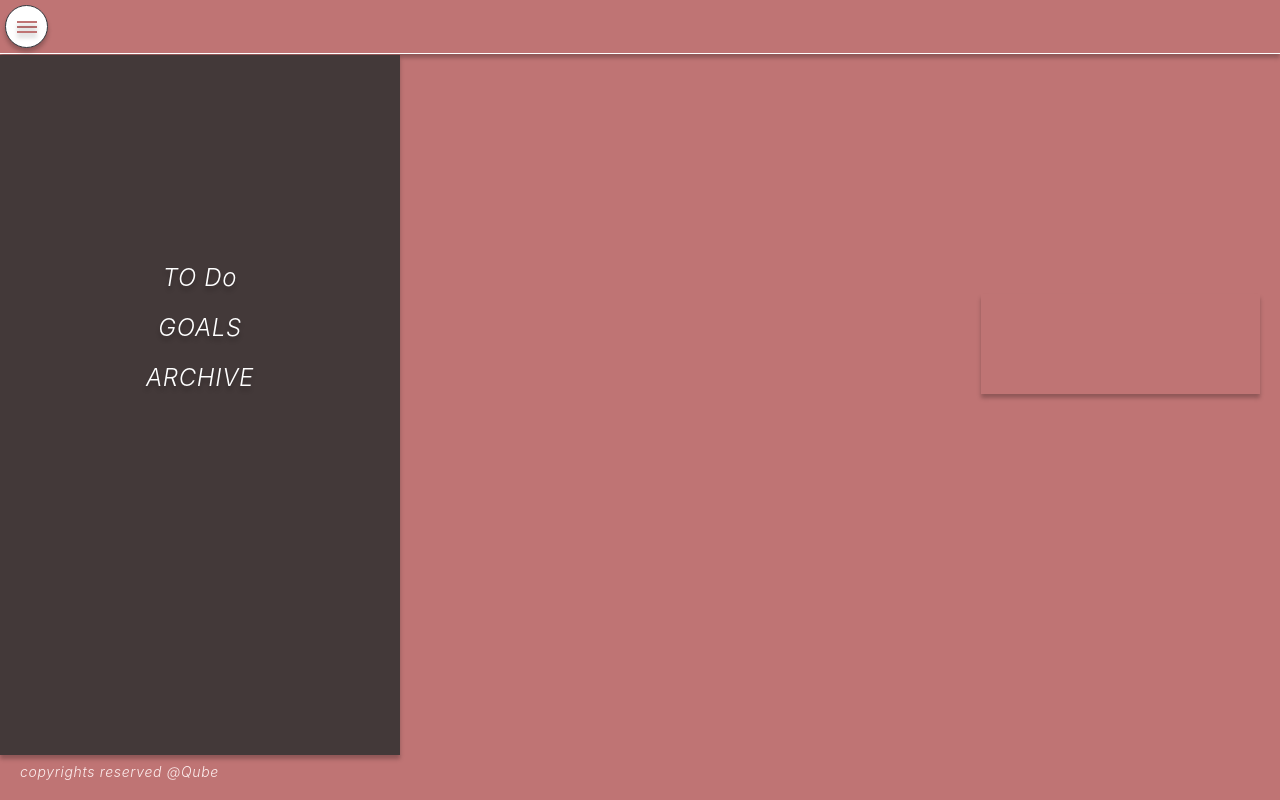
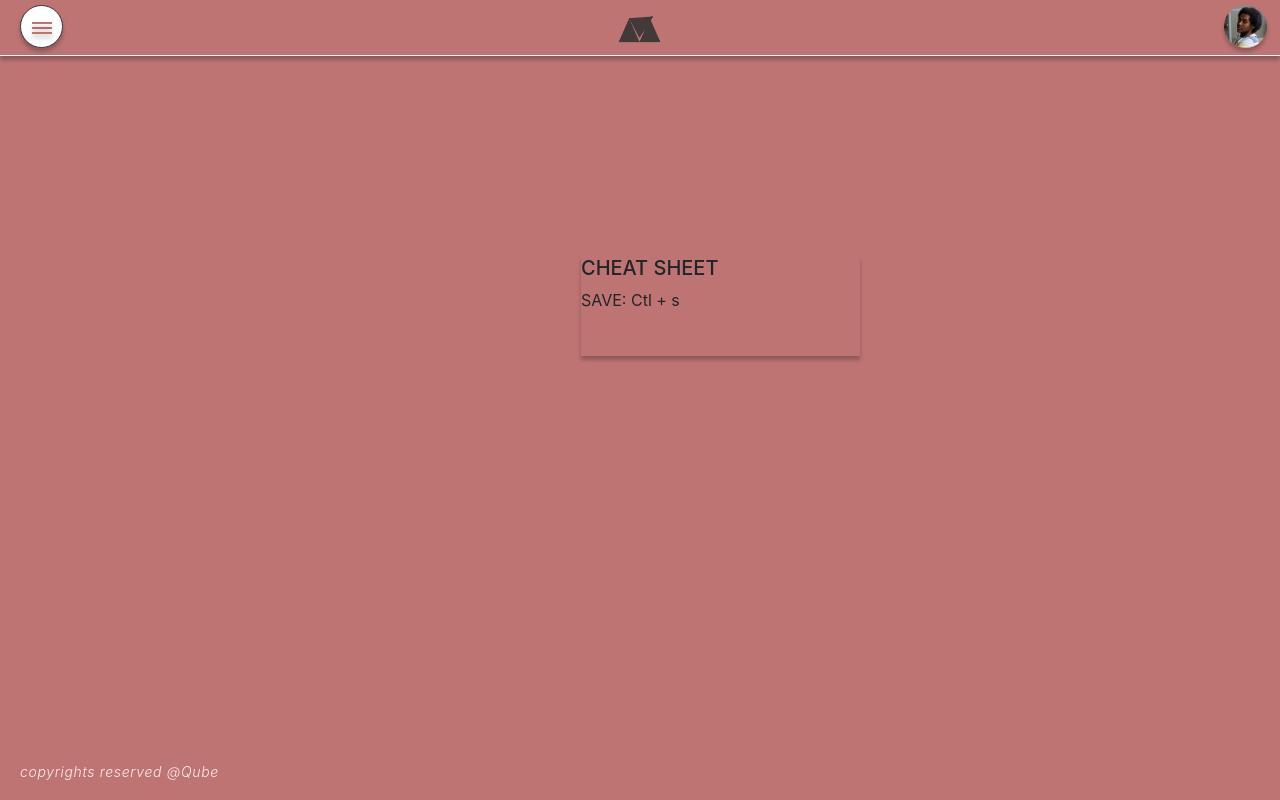
Before and after one commit to qalfaki/qube, a React (Create React App) app: page /home in a window 1280 px wide. Built offline with nearby package versions, Linux system fonts and the light colour scheme.

Commit message:
add avatar, sidebar and logo

```diff
--- a/src/App.css
+++ b/src/App.css
@@ -154,9 +154,9 @@ input {
     z-index: 1000;
     position: fixed;
     top: 55px;
-    width: 400px;   /*set to 0 to toggle back*/
+       /*set to 0 to toggle back*/
     height: calc(100% - 100px);
-    /*margin-left: -400px;    set to un comment to toggle back*/
+    margin-left: -400px;   /*set to un comment to toggle back*/
     overflow-y: auto;
     -webkit-transition: all 0.5s ease;
     -moz-transition: all 0.5s ease;
@@ -170,11 +170,23 @@ input {
 /* page content style */
 .page-content {
     z-index: 1001;
-    width: calc(100% - 400px);
     position: relative;
     padding-top: 40px;
     height: auto;
-    margin-left: 400px;
+}
+
+
+.toggle-sidebar {
+	margin-left: 0;
+	width: 400px;
+	 -webkit-transition: all 0.5s ease;
+    -moz-transition: all 0.5s ease;
+    -o-transition: all 0.5s ease;
+    transition: all 0.5s ease;
+}
+
+.toggle-page-conetent {
+	width: calc(100% - 400px);
 }
 
 .wrapper {
@@ -209,10 +221,10 @@ input {
 
 
 .cheat-sheet-container {
-	position: relative;
+	position: absolute;
    	width: 279px;
   	height: 100px;
-  	float: right;
+  	right: 0;
   	margin-right: 20px;
   	top: 200px;
   	background: #BF7474;
@@ -221,7 +233,8 @@ input {
 
 /* navbar */
 
-nav.navbar {
+nav.nav-bar {
+	margin: 0;
 	padding: 5px!important;
 	border-bottom: 1px solid #FFFFFF;
 	box-shadow: 0px 4px 4px rgba(0, 0, 0, 0.25);
@@ -230,10 +243,6 @@ nav.navbar {
 
 /*humburger*/
 
-/*$('.btn-xl').on('click', (e)=>{e.preventDefault();
-	$(this).toggleClass('menu-btn_active');
-})
-*/
 .btn-circle.btn-xl {
 	cursor: pointer;
     width: 43px;
@@ -264,7 +273,7 @@ nav.navbar {
 .btn-xl span::after {
   content: '';
   display: block;
-  transition: 0.8s;
+  transition: 0.3s;
 }
 .btn-xl span::before {
   transform: translateY(-5px);
@@ -284,6 +293,41 @@ nav.navbar {
   transform-origin: left top;
 }
 
+
+/* Avatar */
+
+.avatar {
+	margin-right: 8px;
+	position: absolute;
+	cursor: pointer;
+    right: 0%;
+    border-radius: 50%;
+    margin-bottom: 10px;
+    box-shadow: 0px 4px 4px rgba(0, 0, 0, 0.25);
+}
+
+.avatar img {
+	width: 43px;
+    height: 43px;
+    border-radius: 50%;
+}
+
+.logo {
+	width: 45px;
+    height: 45px;
+    cursor: pointer;
+}
+
+.avatar-menu {
+	font-size: 12px;
+	padding-top: 15px;
+	list-style: none;
+	background: #fff;
+	width: fit-content;
+	float: right;
+	box-shadow: 0px 4px 4px rgba(0, 0, 0, 0.25);
+}
+
 /* Extra small devices (phones, 600px and down) */
 @media only screen and (max-width: 600px) {
 	.input-field {
@@ -294,8 +338,16 @@ nav.navbar {
 	}
 }
 
+
+/* Extra small devices (phones, 600px and down) */
+@media only screen and (max-width: 600px) {
+
+}
 /* Small devices (portrait tablets and large phones, 600px and up) */
-@media only screen and (min-width: 600px) {
+@media only screen and (max-width: 992px) {
+	.cheat-sheet-container {
+		display: none;
+	}
 }
 
 /* Medium devices (landscape tablets, 768px and up) */
@@ -306,6 +358,9 @@ nav.navbar {
 	.page-content {
 		width: calc(100% - 400px);
 	}
+		/*.cheat-sheet-container {
+		display: none;
+	}*/
 }
 
 /* Large devices (laptops/desktops, 992px and up) */
--- /dev/null
+++ b/src/components/avatar.js
@@ -0,0 +1,15 @@
+import React from 'react';
+import img from '../assets/images/me.jpg';
+
+const Avatar = (props) =>{
+
+	return (
+        <a className="avatar" rel="nofollow">
+        	<div className="img">
+        		<img src={img} alt="no image uploaded"/>
+        	</div>
+        </a>
+  	)
+}
+
+export default Avatar;
--- a/src/components/home.js
+++ b/src/components/home.js
@@ -1,21 +1,53 @@
 import React from 'react';
 import Sidebar from './sidebar.js';
+import Avatar from './avatar.js';
+import logo from '../assets/images/logo196x143.png';
+
 const Home = (props) =>{
-  return (<div>
-	<nav className="navbar navbar-light">
-		<button type="button" className="btn btn-dark btn-circle btn-xl"><span></span></button>
+	const [showMenu, setShowMenu] = React.useState(false);
+	const [showSideBar, setShowSideBar] = React.useState(false);
+  	return (<div>
+	<nav className="nav-bar row co-12">
+		<div className="col-4">
+		<button type="button" onClick={(e)=>setShowSideBar(!showSideBar)} className={showSideBar ? "menu-btn_active btn btn-dark btn-circle btn-xl": "btn btn-dark btn-circle btn-xl"}><span></span></button>
+		</div>
+		<div className="col-4">
+		<a href="/home">
+			<img  src={logo} alt='no img' className="logo mx-auto d-block"/>
+		</a>
+		</div>
+		<div className="col-4">
+		<span onClick={()=>setShowMenu(!showMenu)}>
+			<Avatar />
+		</span>
+		</div>
+
 	</nav>
+	  		 {
+          showMenu
+            ? (
+              <div className="avatar-menu">
+    			<a class="dropdown-item" href="#">Account</a>
+    			<a class="dropdown-item" href="/login">logout</a>
+              </div>
+            )
+            : (
+              null
+            )
+        }
   		<div className="wrapper">
-		<Sidebar/>
-		<div className="page-content">
-			<div className="cheat-sheet-container"></div>
+		<Sidebar toggle={showSideBar}/>
+		<div className={showSideBar ? "page-content toggle-page-content": "page-content"}>
+			<div className="cheat-sheet-container">
+			<h5>CHEAT SHEET</h5>
+			<p>SAVE: Ctl + s</p>
+			</div>
 		</div>
   	</div>
   </div>)
 }
 
-export default Home;
-
+export default Home
 
 // <form className="todo-list">
 //   			<ul>
--- a/src/components/index.js
+++ b/src/components/index.js
@@ -5,6 +5,5 @@ import Signup from './signup.js';
 import Todo from './todo.js';
 import Goals from './goals.js';
 import Archive from './archive.js';
-import Navigation from './navigation.js';
 
-export {Home, Login, Reset, Signup, Todo, Archive, Goals, Navigation};
+export {Home, Login, Reset, Signup, Todo, Archive, Goals};
--- a/src/components/login.js
+++ b/src/components/login.js
@@ -1,6 +1,5 @@
 import React from 'react';
 import { Link } from 'react-router-dom';
-
 import logo from '../assets/images/logo196x143.png';
 // import { Row, Col } from 'reactstrap';
 
--- a/src/components/navigation.js
+++ /dev/null
@@ -1,14 +0,0 @@
-import React from 'react';
-import { Link } from 'react-router-dom';
-
-const Navigation = (props) =>{
-  return (
-  	<ul className="navigation">
-  		<li><Link className="link" to="/to-do">TO Do</Link></li>
-  		<li><Link className="link" to="/goals">GOALS</Link></li>
-  		<li><Link className="link" to="/archive">ARCHIVE</Link></li>
-  	</ul>
-  	)
-}
-
-export default Navigation;
--- a/src/components/sidebar.js
+++ b/src/components/sidebar.js
@@ -1,10 +1,15 @@
 import React from 'react';
-import Navigation from './navigation.js';
+import { Link } from 'react-router-dom';
 
 const Sidebar = (props)=> {
+	console.log('the props in Sidebar ', props);
 	return (
-		<div className="sidebar-wrapper">
-		  		<Navigation/>
+		<div className={props.toggle ? "sidebar-wrapper toggle-sidebar": "sidebar-wrapper"}>
+			<ul className="navigation">
+  				<li><Link className="link" to="/to-do">TO Do</Link></li>
+  				<li><Link className="link" to="/goals">GOALS</Link></li>
+  				<li><Link className="link" to="/archive">ARCHIVE</Link></li>
+  			</ul>
 		</div>
 	)
 }
```
Also changed, not shown: src/assets/images/me.jpg (added).
